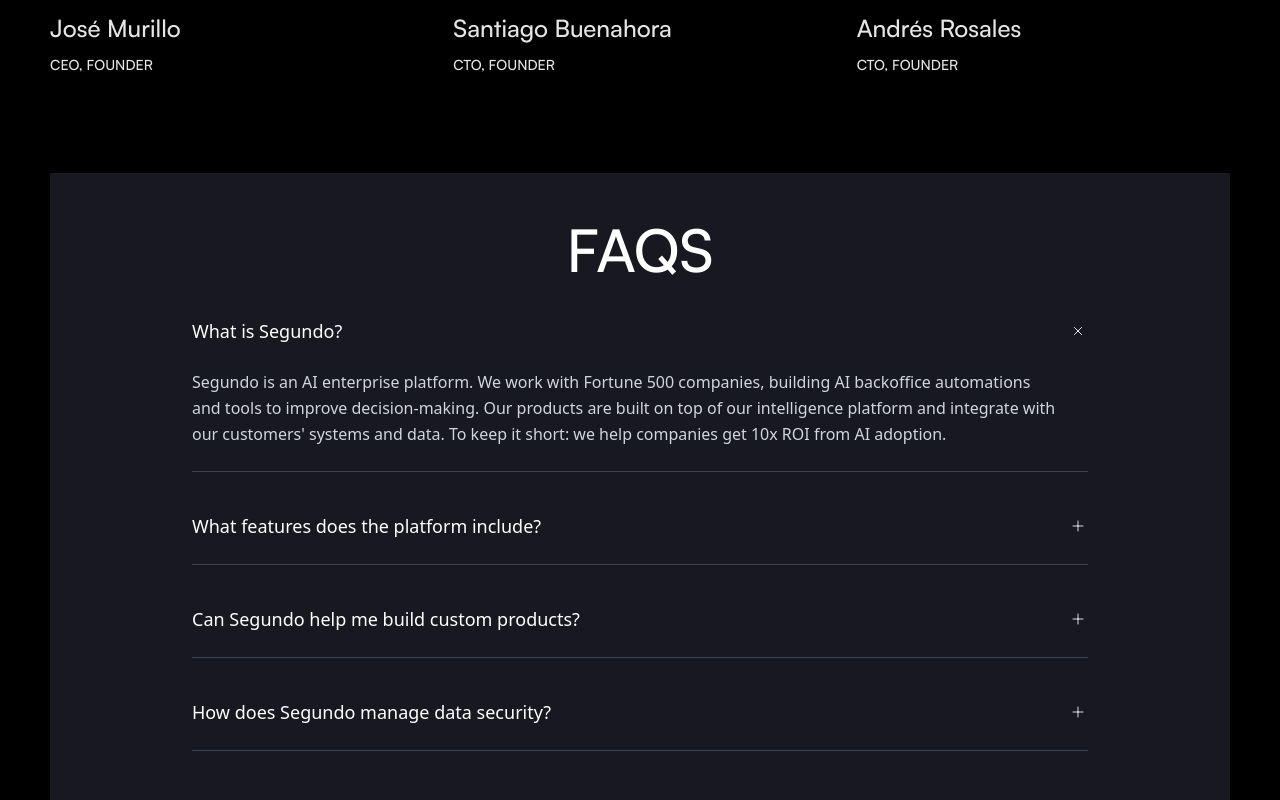
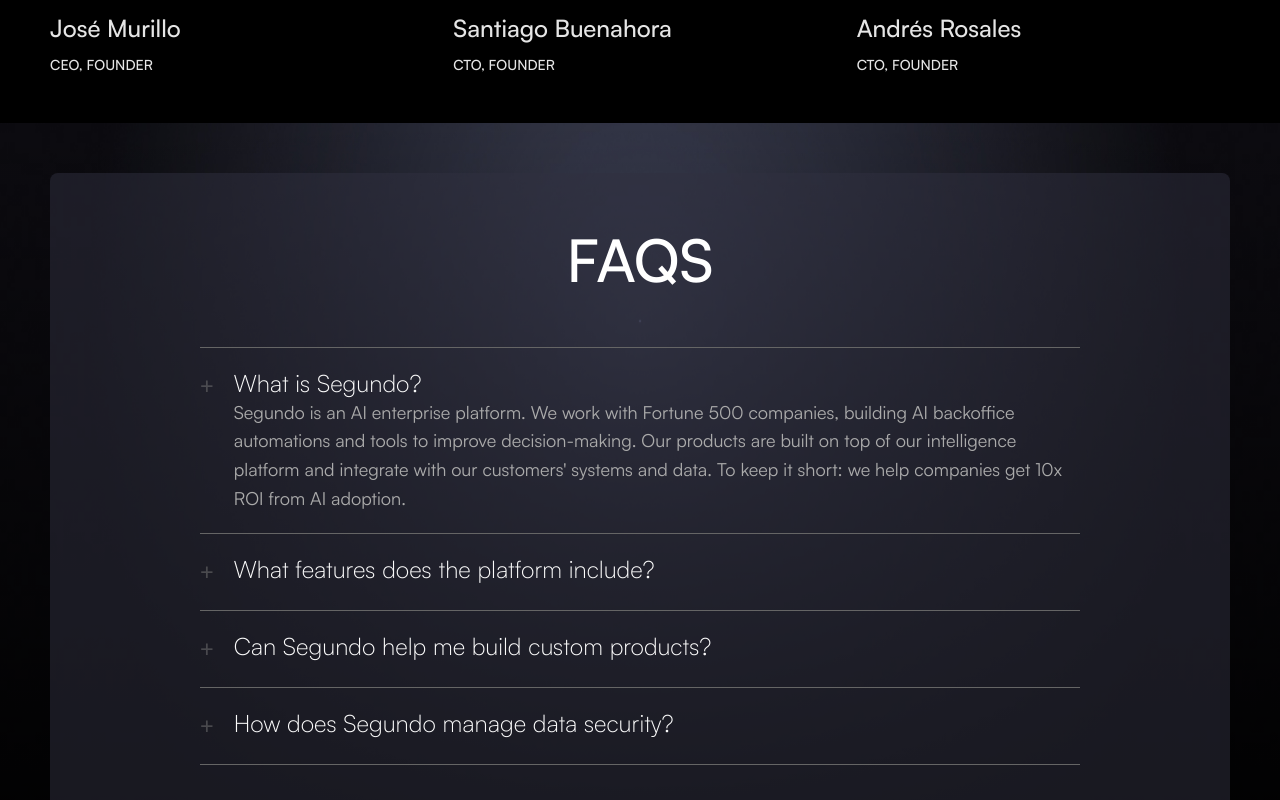
Before and after one commit to segundo-ai/landing-page, a React (Vite) app: page / in a window 1280 px wide. Shown: the part 3520-4320 px from the top of the page. Built offline with nearby package versions, Linux system fonts and the light colour scheme.

Commit message:
Corrected FAQ

```diff
--- a/src/App.tsx
+++ b/src/App.tsx
@@ -19,14 +19,7 @@ function App() {
       <Squares></Squares>
       <Process></Process>
       <AboutUs></AboutUs>
-      <div
-        className="p-[50px] "
-        style={{
-          backgroundPosition: "center 100%",
-        }}
-      >
-        <FAQ />
-      </div>
+      <FAQ />
       <Footer></Footer>
     </main>
   );
--- a/src/components/footer/organizationInfo.tsx
+++ b/src/components/footer/organizationInfo.tsx
@@ -11,7 +11,8 @@ export default function OrganizationInfo() {
   ];
 
   return (
-    <div className="relative flex flex-col justify-end h-[218px] md:h-[408px] overflow-hidden pb-[30px] md:pb-[50px]">
+    <div className="animate-all duration-300 relative flex flex-col justify-end h-[218px] md:h-[408px] overflow-hidden pb-[50px]">
+      <div className="absolute z-5 inset-0 bg-gradient-to-b from-[rgba(0,0,0,1)] from-0% to-[rgba(0,0,0,0)] to-50%"></div>
       <img
         src={bgCenterIlluminated}
         className="absolute inset-0 h-[250%] w-full z-0"
--- a/src/pages/AboutUs.tsx
+++ b/src/pages/AboutUs.tsx
@@ -72,7 +72,7 @@ export default function AboutUs() {
           return (
             <div
               key={crypto.randomUUID()}
-              className="group transition-all relative h-[279px] md:h-fit md:min-w-[15%] md:w-[33%] md:hover:w-[70%] md:hover:h-[722px] flex flex-col md:gap-[25px] justify-end md:hover:justify-end"
+              className="group duration-300 transition-all relative h-[279px] md:h-fit md:min-w-[15%] md:w-[33%] md:hover:w-[70%] md:hover:h-[722px] flex flex-col md:gap-[25px] justify-end md:hover:justify-end"
             >
               <img
                 src={founder.picture}
--- a/src/pages/FAQ.tsx
+++ b/src/pages/FAQ.tsx
@@ -1,4 +1,5 @@
 import { useState } from "react";
+import bgCenterIlluminated from "../assets/bg-fading-to-center.jpg";
 
 export default function FAQ() {
   const [openItem, setOpenItem] = useState(0); // First item open by default
@@ -31,55 +32,60 @@ export default function FAQ() {
   };
 
   return (
-    <div className="bg-[#303040]/50 min-h-screen p-8">
-      <div className="max-w-4xl mx-auto">
+    <section
+      id="faq"
+      className="relative px-[15px] py-[27px] md:p-[50px] gap-[5px] md:gap-[10px] overflow-hidden"
+    >
+      {/** Only background aesthetics. */}
+      <div className="absolute z-5 inset-0 bg-gradient-to-b from-[rgba(0,0,0,0)] from-0% to-[rgba(0,0,0,1)] to-100%"></div>
+      <img
+        src={bgCenterIlluminated}
+        className="absolute inset-0 h-[250%] -translate-y-2/5 w-full z-0"
+      ></img>
+      {/** The content */}
+      <div className="relative z-10 bg-[#303040]/50 px-[27px] pt-[27px] pb-[53px] md:px-[50px] md:pt-[50px] md:pb-[100px] rounded-[4px] md:rounded-[8px]">
+        <div className="flex flex-col gap-[27px] md:gap-[50px]">
           <h2
-          className="text-white text-center text-[59px]"
+            className="text-white text-center text-[32px] md:text-[59px] leading-[125%]"
             style={{ fontFamily: "Satoshi-Medium" }}
           >
             FAQS
           </h2>
-
-        <div className="space-y-4">
+          <div className="flex flex-col gap-[11px] md:gap-[20px] md:px-[100px]">
             {faqItems.map((item, index) => (
-            <div key={index} className="border-b border-gray-700">
-              <button
+              <>
+                <div className="w-full border-t-1 border-[#656565]"></div>
+                <div
                   onClick={() => toggleItem(index)}
-                className="w-full text-left py-6 flex items-center justify-between text-white hover:text-gray-300 transition-colors duration-200"
+                  key={crypto.randomUUID()}
+                  className="flex flex-row gap-[11px] md:gap-[20px]"
                 >
-                <span className="text-lg font-light pr-4">{item.question}</span>
-                <div className="flex-shrink-0">
-                  <svg
-                    className={`w-5 h-5 transform transition-transform duration-200 ${
-                      openItem === index ? "rotate-45" : ""
+                  <p className="h-fit text-[13px] md:text-[24px] text-[#777777]/50">
+                    +
+                  </p>
+                  <div className="gap-[3px] md:gap-[5px]">
+                    <p
+                      className="leading-[125%] text-[13px] md:text-[24px] text-[#FBFBFB]"
+                      style={{ fontFamily: "Satoshi-Light" }}
+                    >
+                      {item.question}
+                    </p>
+                    <p
+                      className={`leading-[160%] text-[10px] md:text-[18px] text-[#ABABAB] text-wrap ${
+                        openItem === index ? "block" : "hidden"
                       }`}
-                    fill="none"
-                    stroke="currentColor"
-                    viewBox="0 0 24 24"
+                      style={{ fontFamily: "Satoshi-Regular" }}
                     >
-                    <path
-                      strokeLinecap="round"
-                      strokeLinejoin="round"
-                      strokeWidth={1}
-                      d="M12 6v6m0 0v6m0-6h6m-6 0H6"
-                    />
-                  </svg>
+                      {item.answer}
+                    </p>
                   </div>
-              </button>
-
-              <div
-                className={`overflow-hidden transition-all duration-300 ease-in-out ${
-                  openItem === index ? "max-h-96 pb-6" : "max-h-0"
-                }`}
-              >
-                <div className="text-gray-300 text-base leading-relaxed pr-8">
-                  {item.answer}
+                </div>
+              </>
+            ))}
+            <div className="w-full border-t-1 border-[#656565]"></div>
           </div>
         </div>
       </div>
-          ))}
-        </div>
-      </div>
-    </div>
+    </section>
   );
 }
```
Lines whose indentation alone changed are shown as unchanged.
